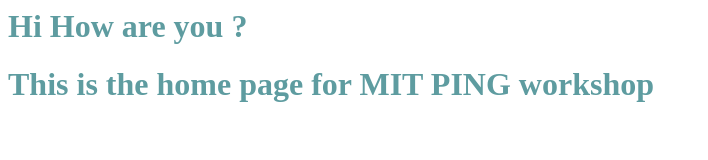
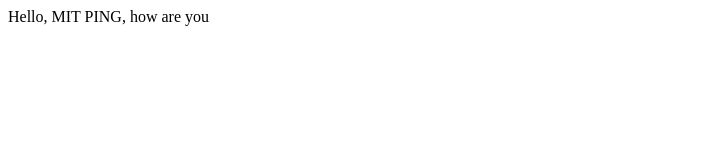
Before and after one commit to erkumarv/mitping, a plain HTML site: page index.html in a window 1280 px wide. Shown: the whole page, without its empty margins (0-708 px from the left). Drawn offline with Linux system fonts and the light colour scheme.

Commit message:
Update index.html

```diff
--- a/index.html
+++ b/index.html
@@ -1,2 +1 @@
-<h1 style="color: #5e9ca0;">Hi How are you ?</h1>
-<h1 style="color: #5e9ca0;">This is the home page for MIT PING workshop</h1>
+Hello, MIT PING, how are you
```
